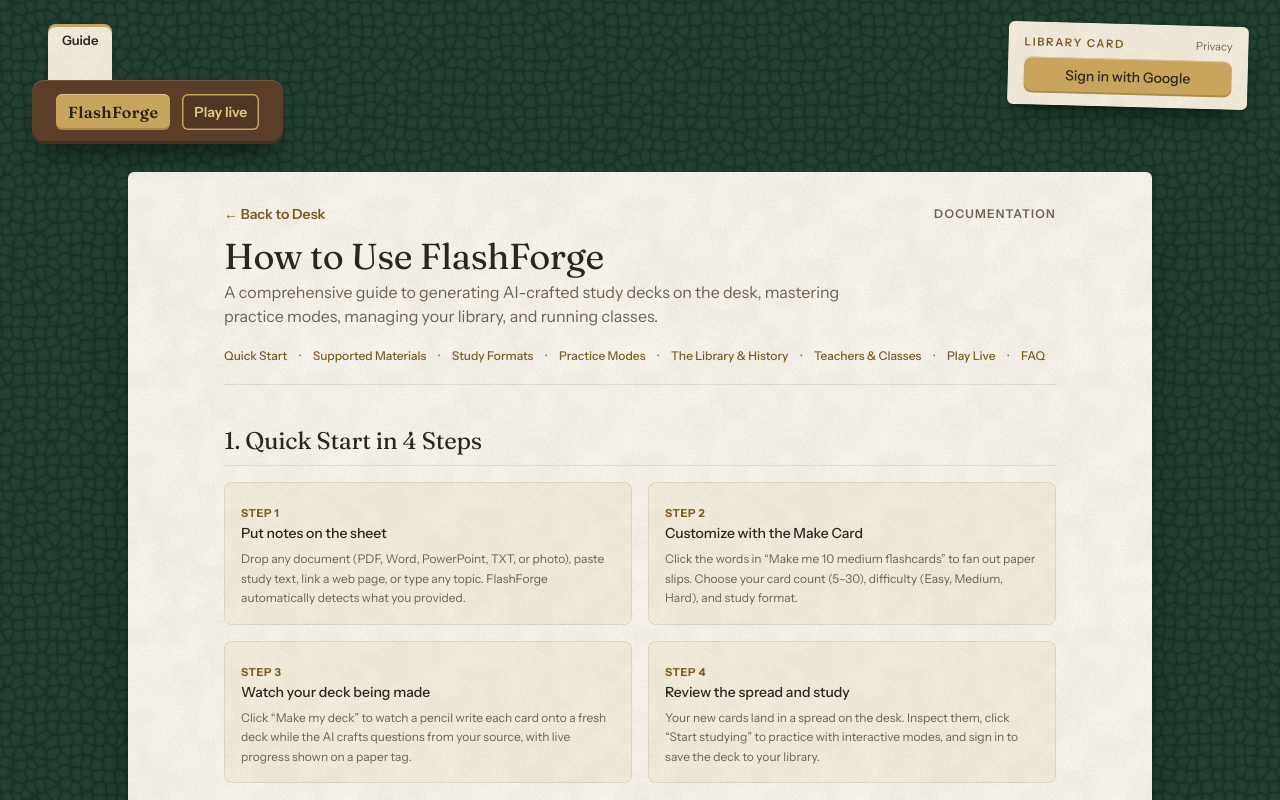
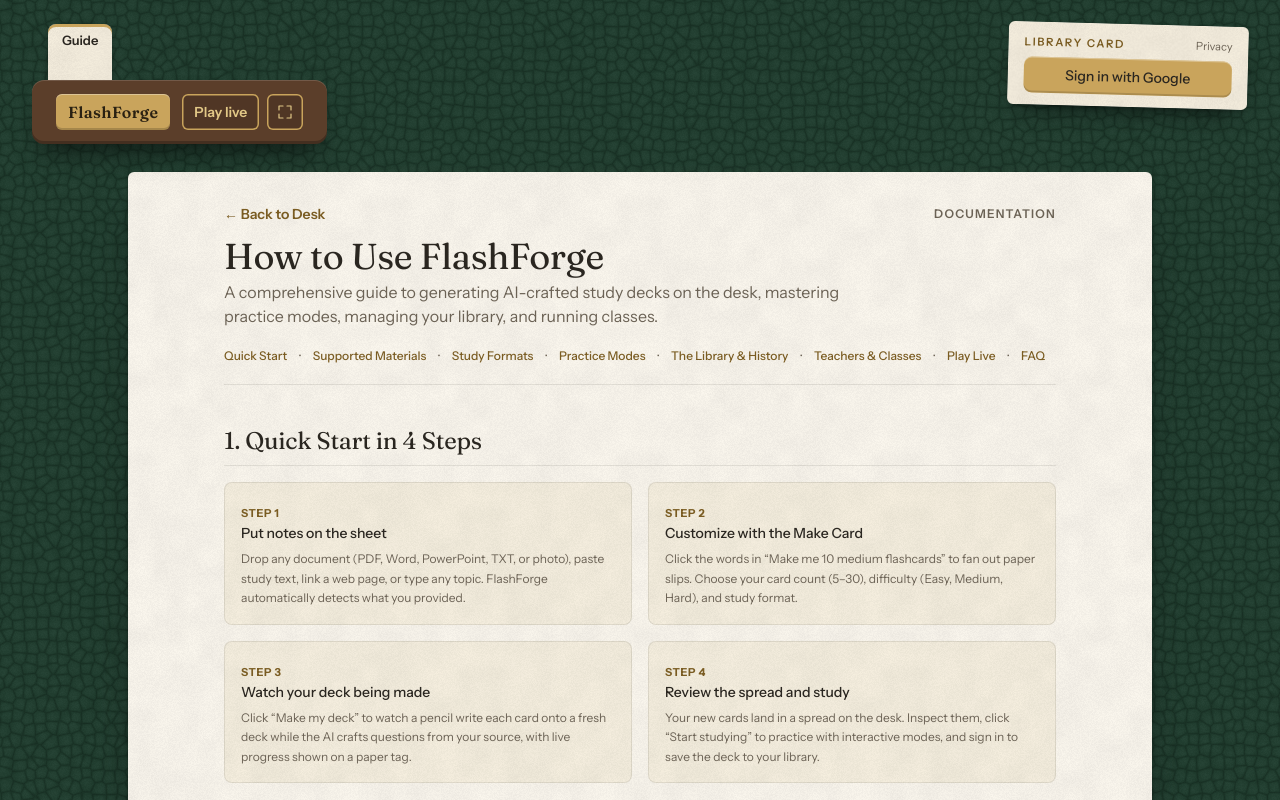
Before and after one commit to GABRIEL-CSTND/FlashForge, a Next.js app: page /guide in a window 1280 px wide. Shown: the top 800 px of the page. Built offline with nearby package versions, Linux system fonts and the light colour scheme; no server answers.

Commit message:
Add full-screen mode to the app header

```diff
--- a/app/guide/page.tsx
+++ b/app/guide/page.tsx
@@ -270,7 +270,7 @@ export default function GuidePage() {
               <strong className="text-ink">Card Box Tabs:</strong> Sticking up from the wooden box are divider tabs for quick navigation: <em>My Sets</em>, <em>History</em>, <em>My Classes</em> (or <em>Classes</em> for teachers), <em>Admin</em> for admins, and <em>Guide</em>, which everyone sees, signed in or not.
             </li>
             <li>
-              <strong className="text-ink">Front of the Box:</strong> <em>FlashForge</em> starts a new deck, and <em>Play live</em> opens a live game with friends (see section 7).
+              <strong className="text-ink">Front of the Box:</strong> <em>FlashForge</em> starts a new deck, and <em>Play live</em> opens a live game with friends (see section 7). Use the four-corner button beside <em>Play live</em> to enter or exit full screen when your browser supports it.
             </li>
             <li>
               <strong className="text-ink">My Sets:</strong> Each saved set is displayed as a real deck on the green leather desk, tagged with your best score (e.g. <em>Best 9 of 10</em>) or <em>Not studied yet</em>. Picking up a deck morphs smoothly into your study session.
--- a/components/desk/CardBox.tsx
+++ b/components/desk/CardBox.tsx
@@ -5,6 +5,7 @@ import { usePathname } from 'next/navigation';
 import { useUser } from '@/lib/auth';
 import { useProfile } from '@/components/ProfileProvider';
 import { canUseTeacherTools, type Role } from '@/lib/role-types';
+import FullscreenToggle from './FullscreenToggle';
 
 export interface CardBoxTab {
   label: string;
@@ -70,6 +71,7 @@ export default function CardBox() {
         >
           FlashForge
         </Link>
+        <div className="flex items-center gap-2">
           <Link
             href="/play"
             aria-current={isActive(pathname, '/play') ? 'page' : undefined}
@@ -78,6 +80,8 @@ export default function CardBox() {
           >
             Play live
           </Link>
+          <FullscreenToggle />
+        </div>
       </div>
     </nav>
   );
--- /dev/null
+++ b/components/desk/FullscreenToggle.tsx
@@ -0,0 +1,62 @@
+'use client';
+
+import { useState, useSyncExternalStore } from 'react';
+
+function subscribe(onChange: () => void) {
+  document.addEventListener('fullscreenchange', onChange);
+  return () => document.removeEventListener('fullscreenchange', onChange);
+}
+
+function getFullscreenState() {
+  if (document.fullscreenElement) return 'fullscreen';
+  if (document.fullscreenEnabled && typeof document.documentElement.requestFullscreen === 'function') {
+    return 'windowed';
+  }
+  return 'unavailable';
+}
+
+const getServerState = () => 'unavailable' as const;
+
+export default function FullscreenToggle() {
+  const state = useSyncExternalStore(subscribe, getFullscreenState, getServerState);
+  const [error, setError] = useState('');
+
+  if (state === 'unavailable') return null;
+
+  const isFullscreen = state === 'fullscreen';
+  const label = isFullscreen ? 'Exit full screen' : 'Enter full screen';
+
+  async function toggleFullscreen() {
+    setError('');
+    try {
+      if (document.fullscreenElement) {
+        await document.exitFullscreen();
+      } else {
+        await document.documentElement.requestFullscreen();
+      }
+    } catch {
+      setError(isFullscreen ? 'Could not exit full screen.' : 'Could not enter full screen.');
+    }
+  }
+
+  return (
+    <div className="relative">
+      <button
+        type="button"
+        aria-label={label}
+        title={label}
+        onClick={toggleFullscreen}
+        className="brass-ring flex size-9 cursor-pointer items-center justify-center rounded-md focus-visible:outline-2 focus-visible:outline-offset-2 focus-visible:outline-[#e7c97e]"
+      >
+        <svg aria-hidden="true" viewBox="0 0 24 24" fill="none" stroke="currentColor" strokeWidth="1.8" strokeLinecap="round" strokeLinejoin="round" className="size-4">
+          <path d={isFullscreen ? 'M9 3v6H3m12-6v6h6M9 21v-6H3m12 6v-6h6' : 'M9 3H3v6m12-6h6v6M9 21H3v-6m12 6h6v-6'} />
+        </svg>
+      </button>
+      {error && (
+        <p role="alert" className="paper absolute right-0 top-full z-20 mt-2 w-max max-w-56 rounded-md px-3 py-2 text-xs text-ink">
+          {error}
+        </p>
+      )}
+    </div>
+  );
+}
```
Also changed, not shown: 1 other file (tests, documents, lock files or other folders). Lines whose indentation alone changed are shown as unchanged.
